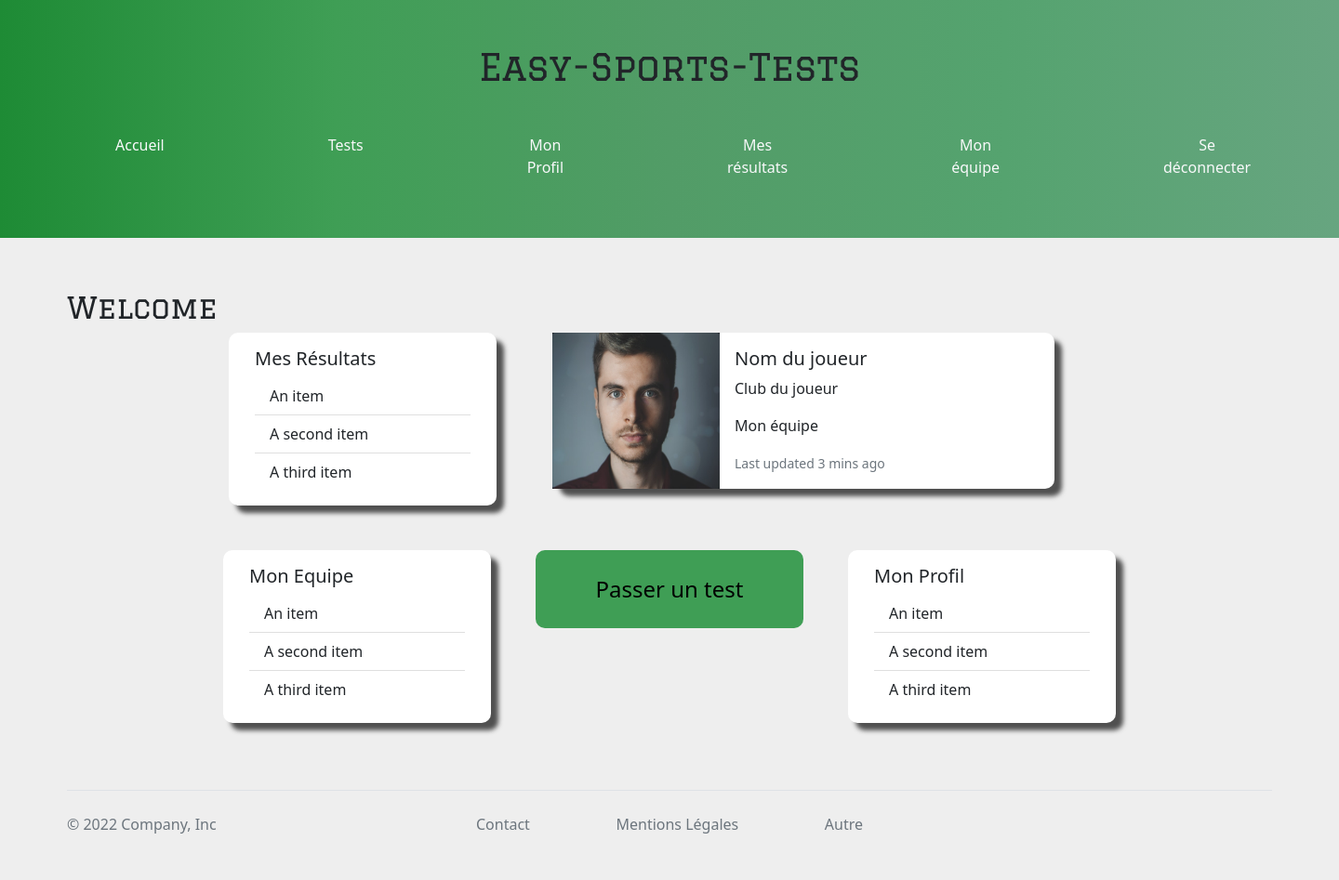
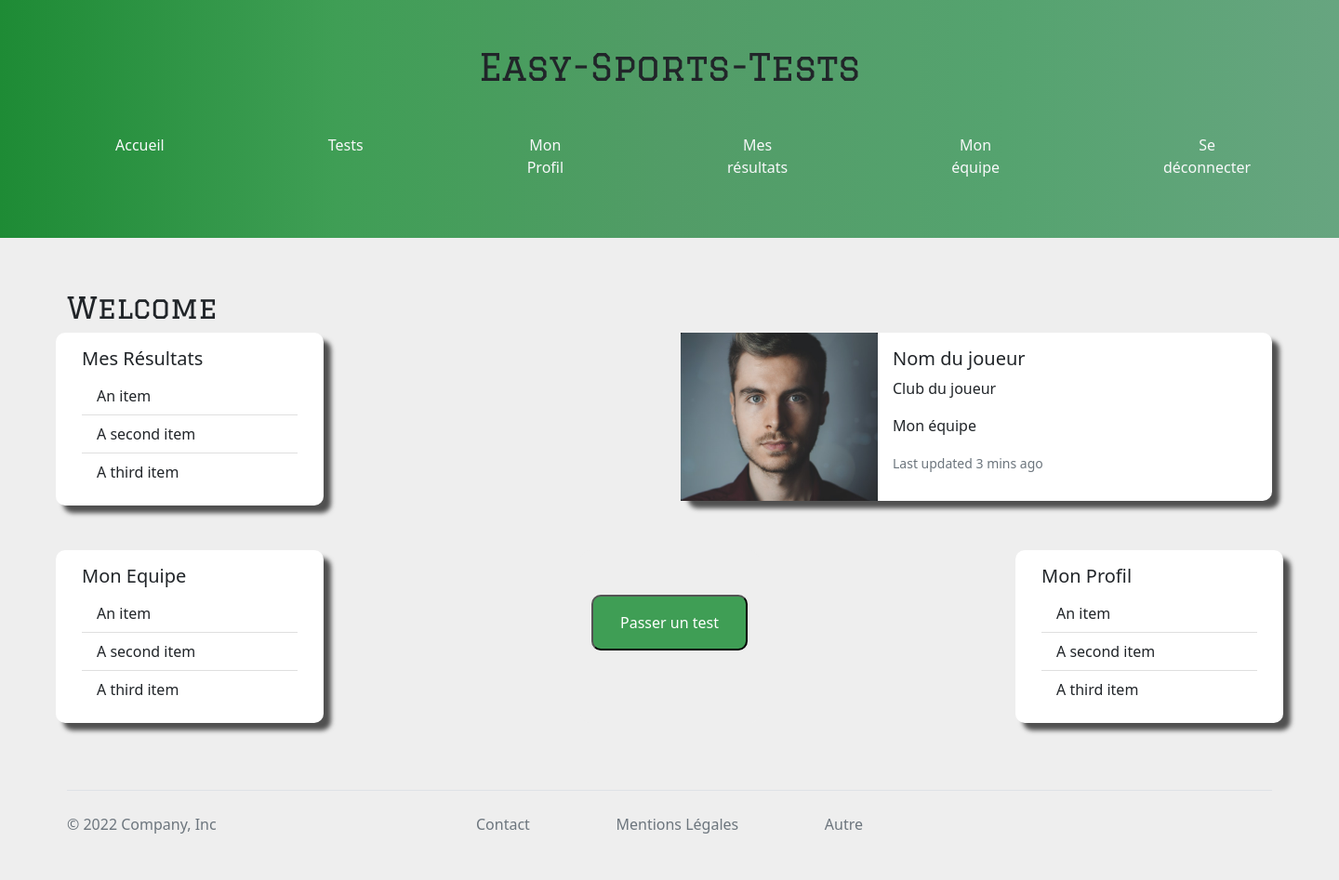
Before and after one commit to StHucher/easy-sports-tests, a PHP site: page /player_home.html in a window 1440 px wide. Shown: the whole page at 93% size. Run offline with PHP 8.4, Linux system fonts and the light colour scheme; some libraries are stand-ins or nearby versions.

Commit message:
work about the button

```diff
--- a/assets/css/style.css
+++ b/assets/css/style.css
@@ -71,50 +71,75 @@ body {
     box-shadow: 8px 8px 5px rgb(80, 80, 80);
 }
 
+.buttoncard{
+    box-shadow: none;
+    background-color:#eee;
+}
+
 .row{
-    justify-content: center;
+    justify-content: space-between;
+}
+
+.row2{
+    justify-content: space-between;
 }
 
 .btn-1 {
-    background: #3f9e55;
-    color: #000000;
-    cursor: pointer;
-    font-size: 1.5em;
-    padding: 1.5rem;
-    border: 0;
-    transition: all 0.5s;
+    line-height: 3.5rem;
     border-radius: 10px;
-    width: 18rem;
-    height: fit-content;
-    margin-left:3rem;
-    margin-right:3rem;
+    padding:0px;
+    background-color: #3f9e55;
+    color:#fff
+  }
+  .btn-1:hover{
+    background: transparent;
+    color: #000;
+  }
+  .btn-1 span {
     position: relative;
-}
+    display: block;
+    width: 100%;
+    height: 100%;
+  }
 
-.btn-1::after {
-        content: "\f1df";
-        font-family: "Material Icons";
-        font-weight: bold;
-        position: absolute;
-        display: none;
-        left: 85%;
-        top: 31%;
-        right: 5%;
-        bottom: 0;
-        opacity: 0;
-
-}
-
-.btn-1:hover {
-        background:#67a580;
-        transition: all 0.5s;
-        border-radius: 10px;
-        box-shadow: 0px 6px 15px #0000ff61;
-        padding: 1.5rem 3.5rem 1.5rem 1.5rem;
-}
-
-/* .btn-1::after {
-    opacity: 1;
-    transition: all 0.5s;
-
-} */
+  .btn-1:before {
+    height: 0%;
+    width: 2px;
+  }
+  .btn-1:after {
+    width: 0%;
+    height: 5px;
+  }
+  .btn-1:hover:before {
+    height: 100%;
+  }
+  .btn-1:hover:after {
+    width: 100%;
+  }
+  .btn-1 span:before,
+  .btn-1 span:after {
+    position: absolute;
+    content: "";
+    right: 0;
+    bottom: 0;
+    background: #1e8b35;
+    transition: all 0.3s ease;
+  }
+  /*rising line thickness*/
+  .btn-1 span:before {
+    width: 5px;
+    height: 0%;
+  }
+  /*bottom line thickness*/
+  .btn-1 span:after {
+    width: 0%;
+    height: 5px;
+  }
+  /*lenght of the rising line*/
+  .btn-1 span:hover:before {
+    height: 100%;
+  }
+  /*lenght of the bottom line*/
+  .btn-1 span:hover:after {
+    width: 100%;
+  }
--- a/player_home.html
+++ b/player_home.html
@@ -53,11 +53,11 @@
 
         <div class ="container">
 
-            <div class="row text">
+            <div class="row">
               <h2 class="title-page">Welcome</h2>
 
                 <div class="col-xs-12 col-lg-6 order-lg-last">
-                    <div class="card mb-3 mx-5  allcard bg-white" >
+                    <div class="card mb-3  allcard bg-white" >
                         <div class="row g-0">
                             <div class="  col-5 col-lg-4 bg-dark">
                                 <img src="assets/images/simon-robben.jpg" alt="avatar" class="card-img h-100">
@@ -74,7 +74,7 @@
                     </div>
                 </div>
 
-                <div class="card mb-5  resultblock" style="width: 18rem;">
+                <div class="card mb-5 " style="width: 18rem;">
                   <div class="card-body">
                     <h5 class="card-title">Mes Résultats</h5>
                     <ul class="list-group list-group-flush">
@@ -87,12 +87,12 @@
             </div>
             <!-- END ROW -->
 
-            <div class="row">
+            <div class="row row2">
 
                 <!-- <div class="col-xs-12 col-lg-12 ">  -->
 
-                    <div class="card mb-5 resultblock col-xs-12 col-lg-4" style="width: 18rem;">
-                      <div class="card-body">
+                    <div class="card mb-5 col-xs-12 col-lg-4" style="width: 18rem;">
+                      <div class="card-body ">
                         <h5 class="card-title">Mon Equipe</h5>
                         <ul class="list-group list-group-flush">
                           <li class="list-group-item">An item</li>
@@ -102,9 +102,13 @@
                       </div>
                     </div>
 
-                        <button class="btn-1">Passer un test</button>
+                    <div class="card mb-5 col-xs-12 col-lg-4 buttoncard" style="width: 12rem;">
 
-                    <div class="card mb-5 resultblock mb-5 col-xs-12 col-lg-4" style="width: 18rem;">
+                        <button type = "button" class="btn-1 mt-5"><span>Passer un test</span></button>
+
+                    </div>
+
+                    <div class="card mb-5 col-xs-12 col-lg-4" style="width: 18rem;">
                       <div class="card-body">
                         <h5 class="card-title">Mon Profil</h5>
                         <ul class="list-group list-group-flush">
@@ -115,7 +119,7 @@
                       </div>
                     </div>
 
-                </div>
+                <!-- </div>   -->
             </div>
 
 
```
